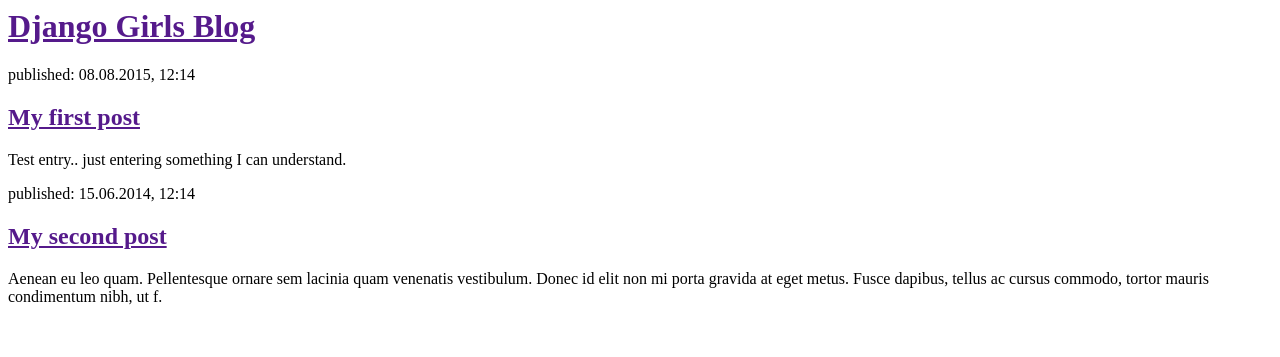
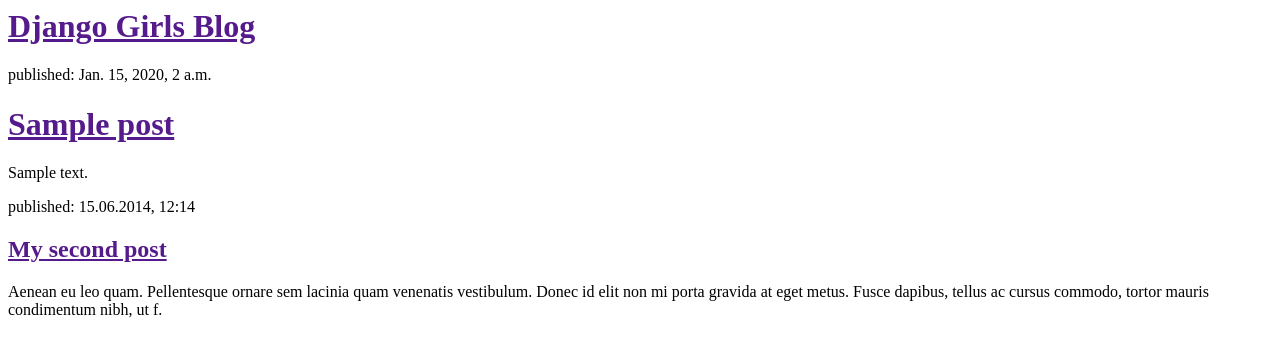
Before and after one commit to mochiko206/my-first-blog, a Django app: template blog/templates/blog/post_list.html in a window 1280 px wide. Shown: the top 357 px of the page. Run offline with Django 3.2, Linux system fonts and the light colour scheme; the template is opened without the code that fills it: values that come from a table or form of the project are taken from there, others are empty; tables that the repository leaves empty hold one stand-in row (values such as "Sample post").

Commit message:
modified templates to display posts from database.

```diff
--- a/blog/templates/blog/post_list.html
+++ b/blog/templates/blog/post_list.html
@@ -7,10 +7,13 @@
             <h1><a href="">Django Girls Blog</a></h1>
         </div>
 
-        <div>
-            <p>published: 08.08.2015, 12:14</p>
-            <h2><a href="">My first post</a></h2>
-            <p>Test entry.. just entering something I can understand.</p>
+        {% for post in posts %}
+            <div>
+              <p>published: {{ post.published_date }}</p>
+              <h1><a href="">{{ post.title }}</a></h1>
+              <p>{{ post.text|linebreaks }}</p>
+            </div>
+        {% endfor %}
         </div>
 
         <div>
--- a/blog/views.py
+++ b/blog/views.py
@@ -1,6 +1,8 @@
 from django.shortcuts import render
-
+from .models import Post
+from django.utils import timezone
 # Create your views here.
 
 def post_list(request):
-    return render(request, 'blog/post_list.html', {})
+    posts = Post.objects.filter(published_date__lte=timezone.now()).order_by('published_date')
+    return render(request, 'blog/post_list.html', {'posts': posts})
```
